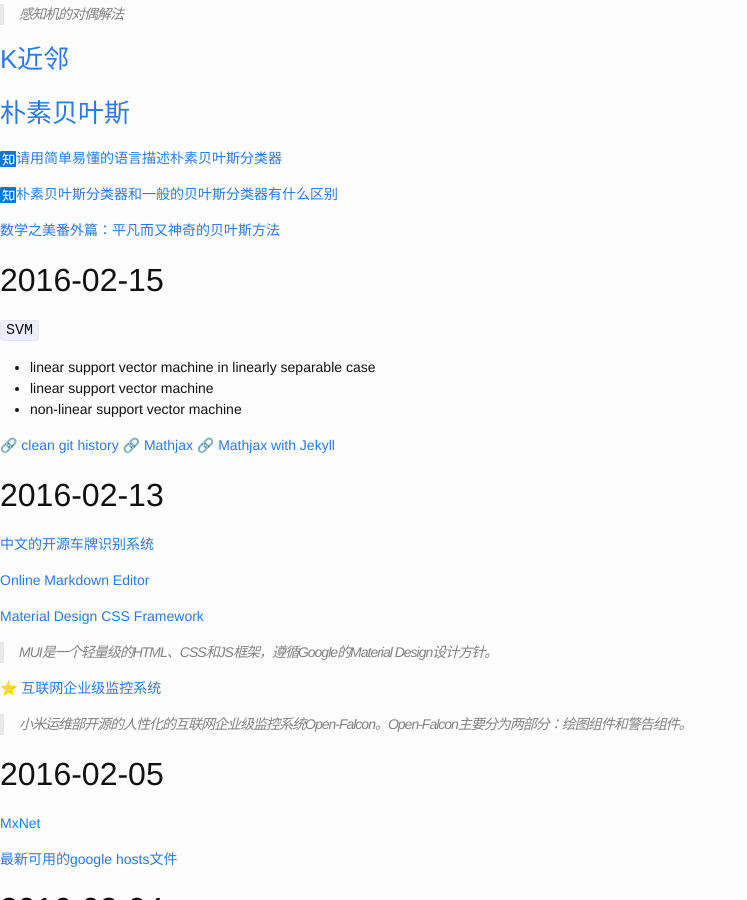
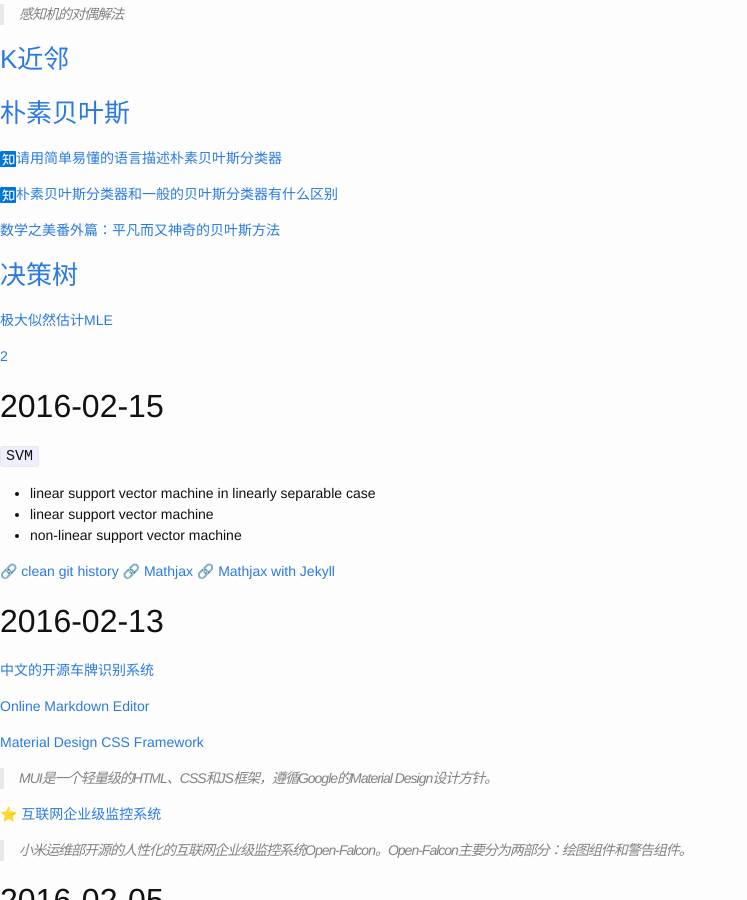
Before and after one commit to cnwarden/cnwarden.github.io, a Jekyll site: the page built from _posts/2016-01-22-notes.markdown, in a window 1280 px wide and 900 px high, scrolled down 1076 px. Shown: the whole window, without its empty margins (0-747 px from the left). Built offline with Jekyll 4.4.1, drawn with Linux system fonts in a browser that asks for light colours; emoji names are drawn with the system emoji font.

Commit message:
Update 2016-01-22-notes.markdown

```diff
--- a/_posts/2016-01-22-notes.markdown
+++ b/_posts/2016-01-22-notes.markdown
@@ -61,6 +61,14 @@ categories: update
 ![zhihu](/images/zhihu_16.png)[朴素贝叶斯分类器和一般的贝叶斯分类器有什么区别](https://www.zhihu.com/question/20138060)
 
 [数学之美番外篇：平凡而又神奇的贝叶斯方法](http://mindhacks.cn/2008/09/21/the-magical-bayesian-method/)
+
+### [决策树](#)
+
+[极大似然估计MLE](https://en.wikipedia.org/wiki/Maximum_likelihood)
+
+[2](http://blog.csdn.net/yanqingan/article/details/6125812)
+
+
 
 ## 2016-02-15
 
```
